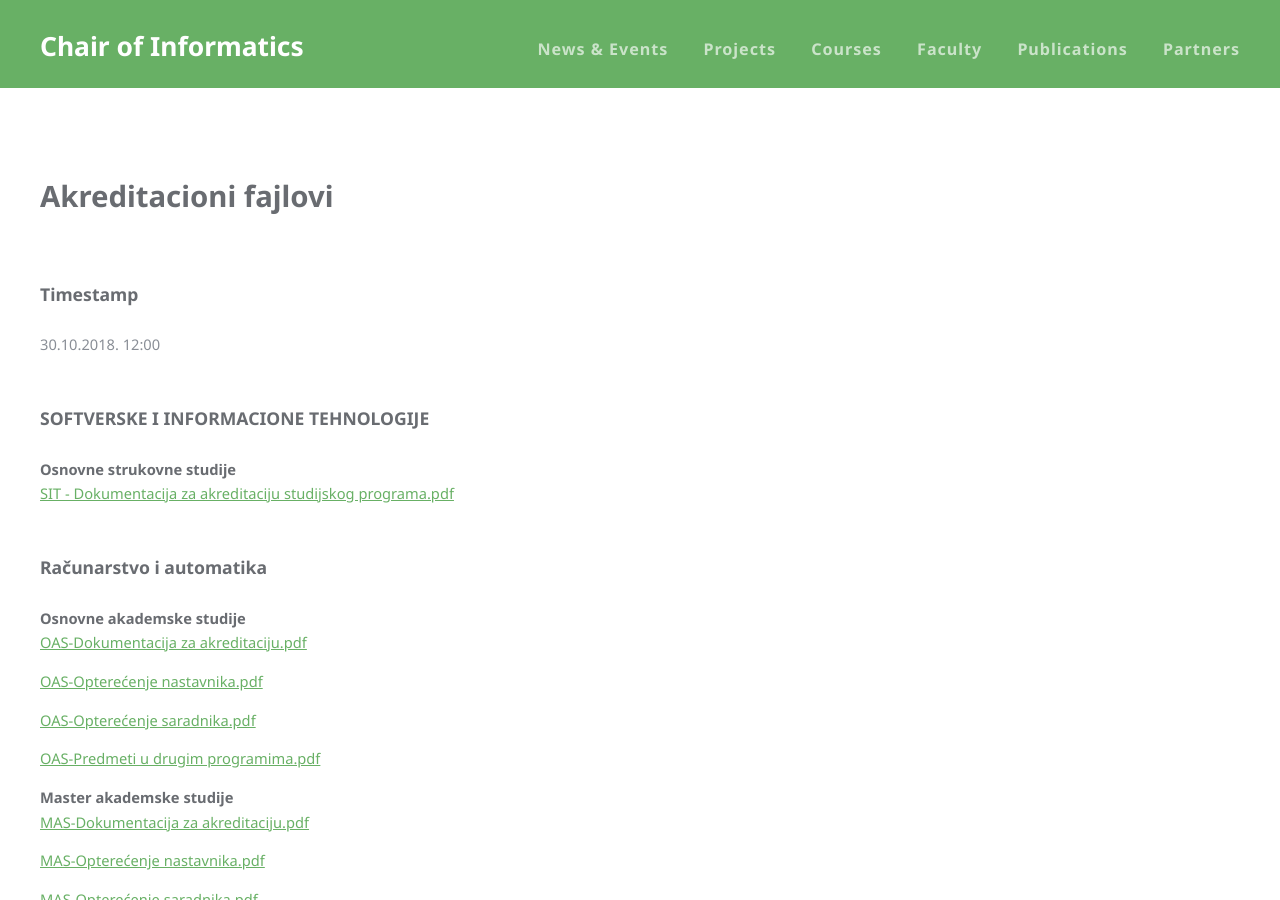
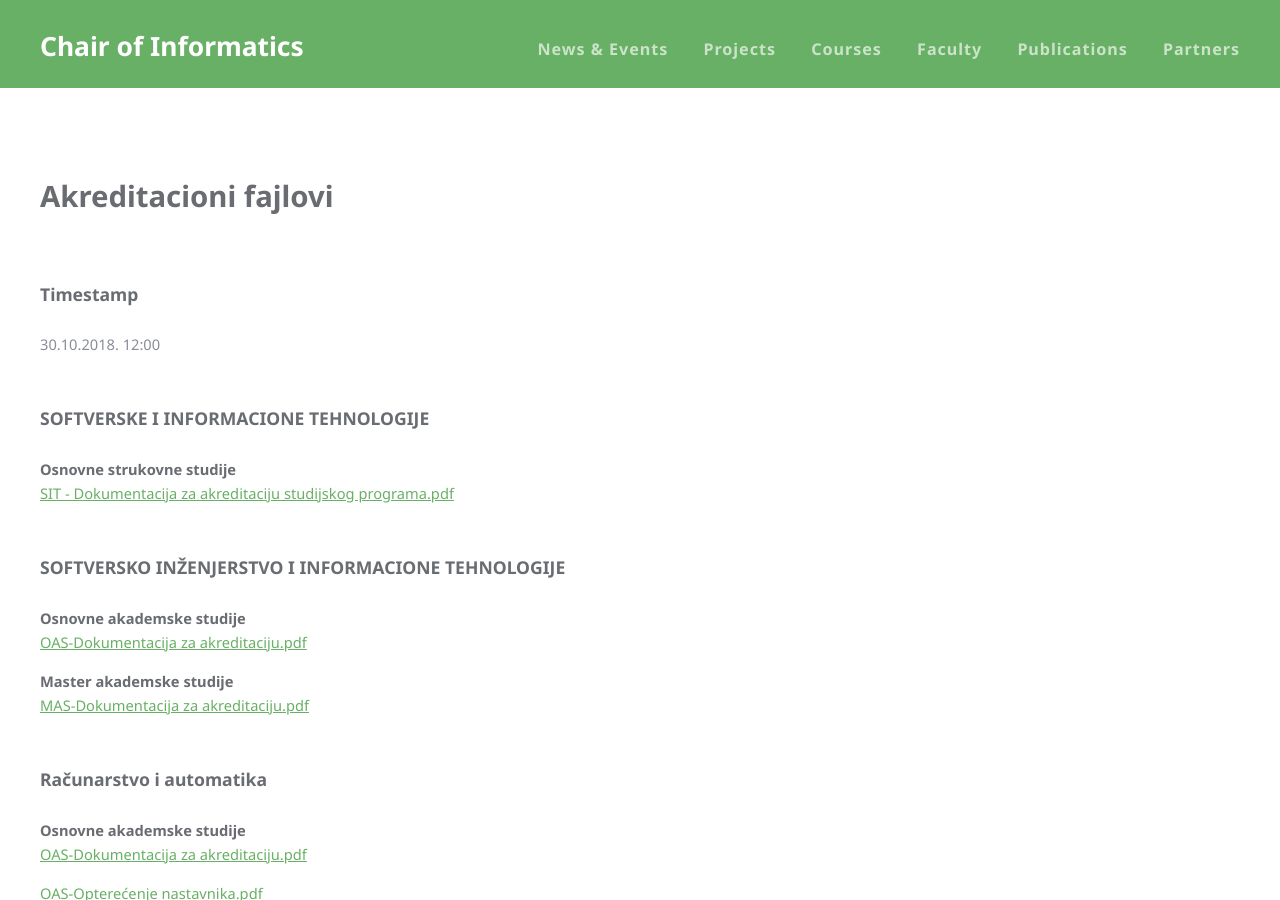
Before and after one commit to unsftn/informatika, a Jekyll site: the page built from akreditacija.md, in a window 1280 px wide and 900 px high. Built offline with Jekyll 4.4.1, drawn with Linux system fonts in a browser that asks for light colours.

Commit message:
Dodati fajlovi za SIiIT

```diff
--- a/akreditacija.md
+++ b/akreditacija.md
@@ -11,6 +11,14 @@ nomenu: true
 
 # Osnovne strukovne studije
 [SIT - Dokumentacija za akreditaciju studijskog programa.pdf](/files/akreditacija/SIT - Dokumentacija za akreditaciju studijskog programa.pdf)
+
+### SOFTVERSKO INŽENJERSTVO I INFORMACIONE TEHNOLOGIJE
+
+# Osnovne akademske studije
+[OAS-Dokumentacija za akreditaciju.pdf](/files/akreditacija/SIiIT OAS - trenutni.pdf)
+
+# Master akademske studije
+[MAS-Dokumentacija za akreditaciju.pdf](/files/akreditacija/MAS SIiIT - trenutno.pdf)
 
 ### Računarstvo i automatika
 
```
Also changed, not shown: 2 other files.
